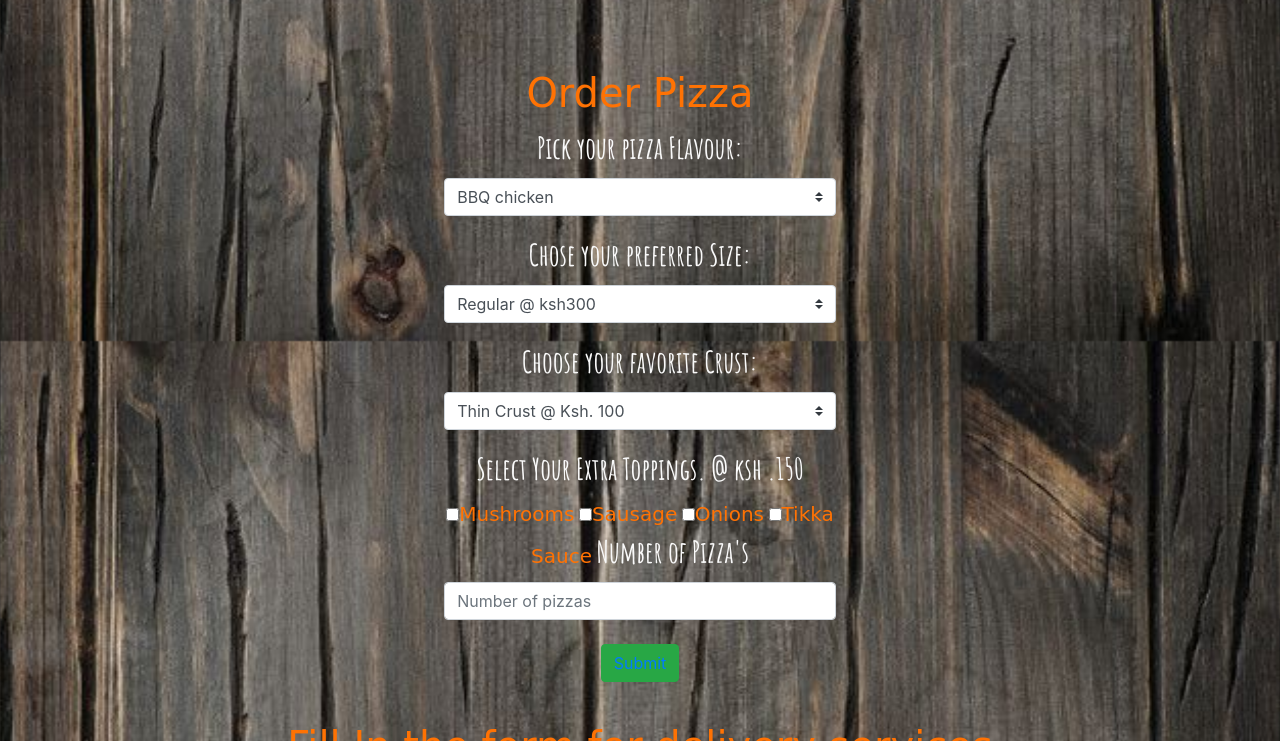
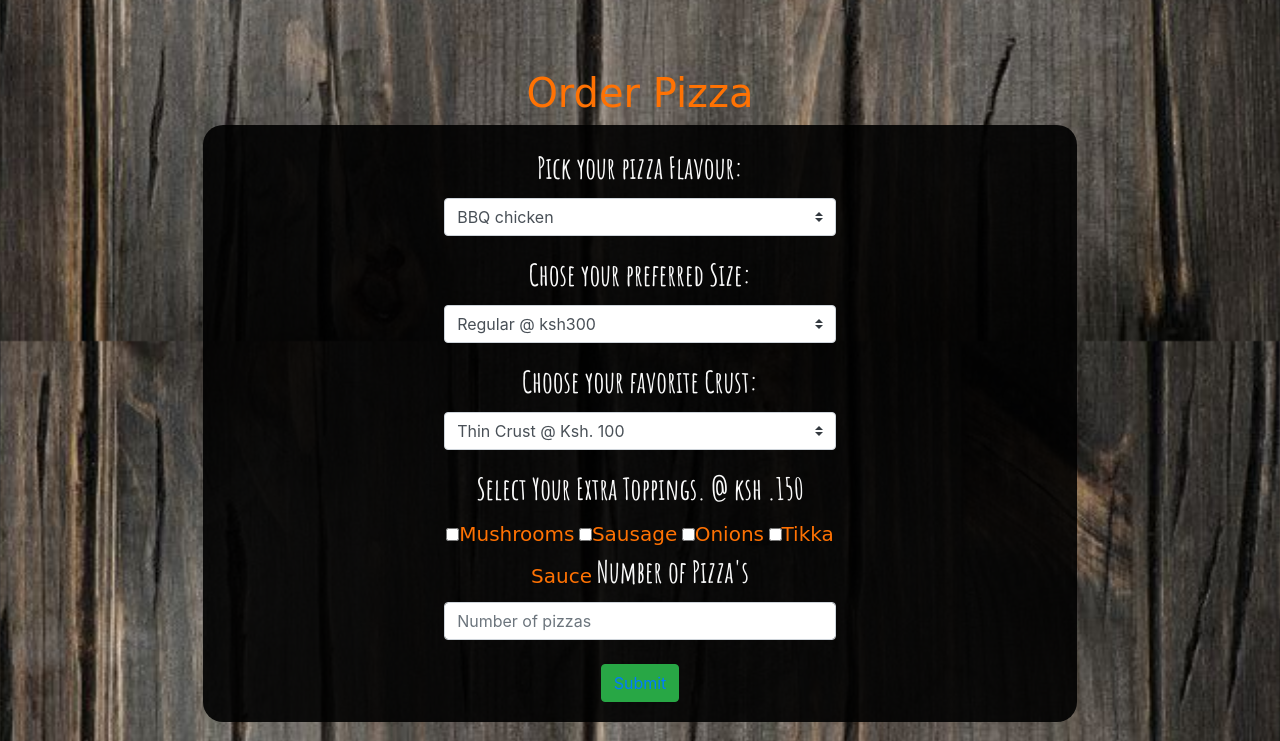
Before and after one commit to Ivan3864/Blaze-pizza, a plain HTML site: page index.html in a window 1280 px wide. Shown: the part 2059-2800 px from the top of the page. Drawn offline with nearby package versions, Linux system fonts and the light colour scheme; a web font is replaced by a local one.

Commit message:
order overlay

```diff
--- a/css/styles.css
+++ b/css/styles.css
@@ -13,7 +13,7 @@ h1 {
 }
 .text1 {
 	position: absolute;
-	font-size: 60px;
+	font-size: 80px;
 	top: 65%;
 	left: 50%;
     transform: translate(-50%, -50%);
@@ -203,6 +203,12 @@ label {
 	font-size: 20px;
 	color: #FF7203;;
 }
+.order-overlay {
+    height: inherit;
+    padding: 20px;
+    background-color: rgba(0, 0, 0, 0.9);
+    border-radius: 20px;
+}
 /*contact us*/
 .icons {
 	float:left;
```
